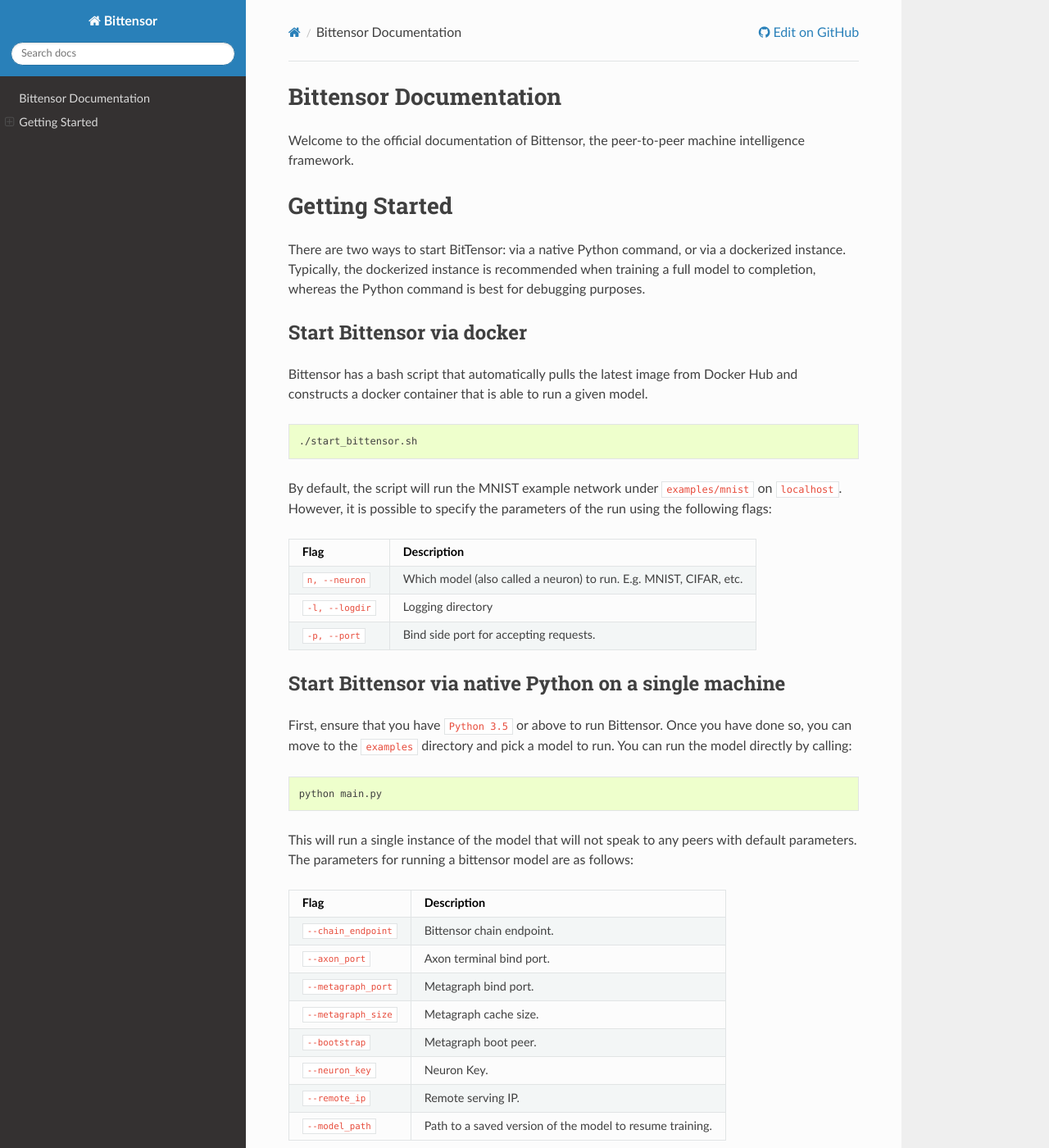
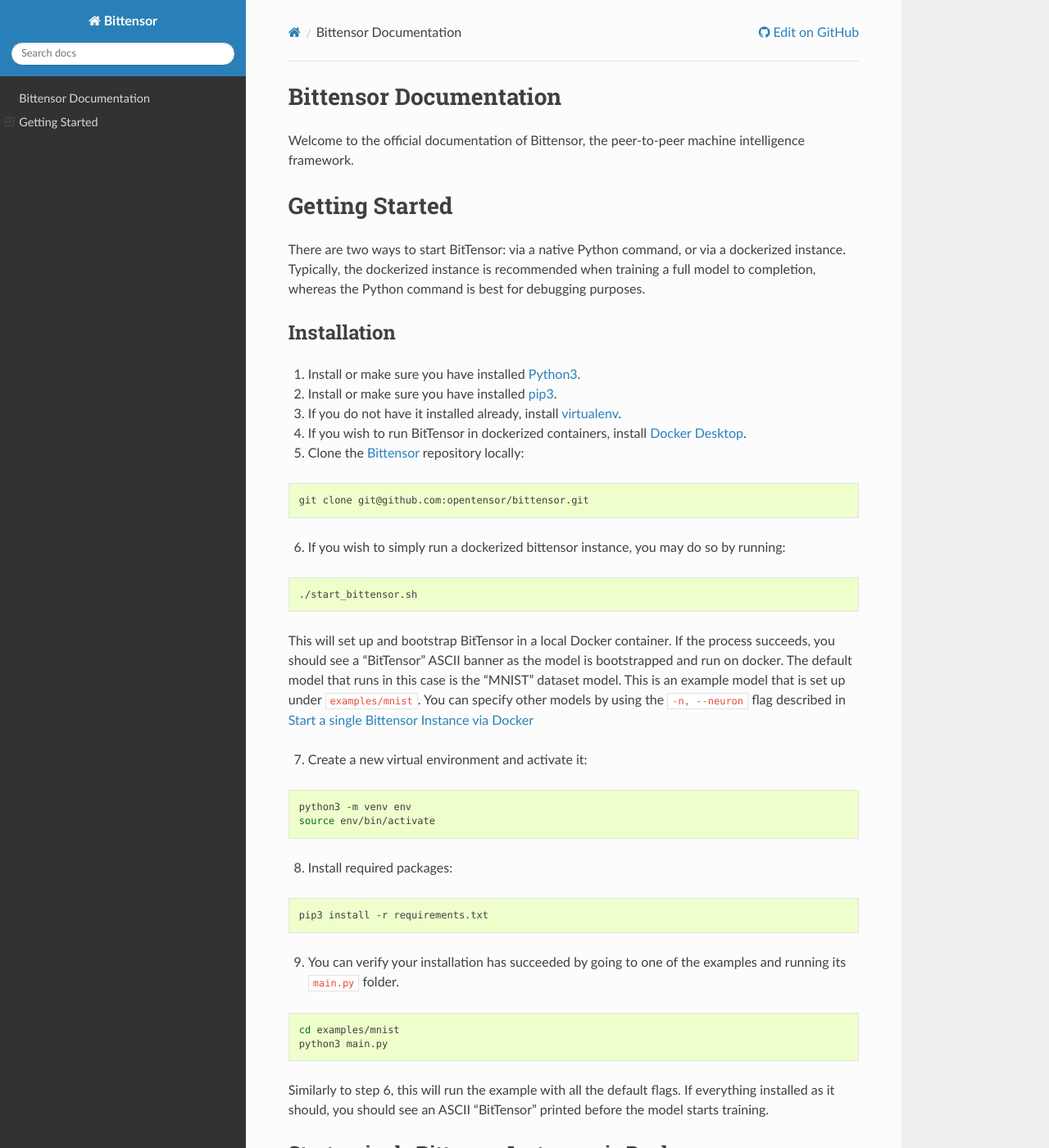
Before and after one commit to opentensor/bittensor-docs, a Sphinx documentation site: the page built from docs/index.rst, in a window 1280 px wide and 1400 px high. Shown: the whole window at 82% size. Built offline with Sphinx 7.4.7 and the Read the Docs theme 2.0.0, drawn with Linux system fonts in a browser that asks for light colours; some of the changed text lies outside the part shown.

Commit message:
Added installation instructions

```diff
--- a/docs/index.rst
+++ b/docs/index.rst
@@ -18,28 +18,88 @@
 There are two ways to start BitTensor: via a native Python command, or via a dockerized instance. Typically, the dockerized instance is recommended
 when training a full model to completion, whereas the Python command is best for debugging purposes.
 
-Start Bittensor via docker
----------------------------
+Installation
+-------------
 
-Bittensor has a bash script that automatically pulls the latest image from Docker Hub
-and constructs a docker container that is able to run a given model.
+1. Install or make sure you have installed `Python3 <https://www.python.org/downloads/>`_.
+2. Install or make sure you have installed `pip3 <https://pip.pypa.io/en/stable/installing/>`_.
+3.  If you do not have it installed already, install `virtualenv <https://packaging.python.org/guides/installing-using-pip-and-virtual-environments/#installing-virtualenv>`_.
+4. If you wish to run BitTensor in dockerized containers, install `Docker Desktop`_.
+
+   .. _`Docker Desktop`: https://www.docker.com/products/docker-desktop
+
+5. Clone the `Bittensor <https://github.com/opentensor/bittensor>`_ repository locally:
+
+.. code-block:: Bash
+
+   git clone git@github.com:opentensor/bittensor.git
+
+6. If you wish to simply run a dockerized bittensor instance, you may do so by running:
 
 .. code-block:: Bash
 
    ./start_bittensor.sh
 
-By default, the script will run the MNIST example network under :code:`examples/mnist` on :code:`localhost`.
-However, it is possible to specify the parameters of the run using the following flags:
+This will set up and bootstrap BitTensor in a local Docker container. If the process succeeds,
+you should see a "BitTensor" ASCII banner as the model is bootstrapped and run on docker. The default model that runs in this case is the "MNIST" dataset model.
+This is an example model that is set up under :code:`examples/mnist`. You can specify other models by using the :code:`-n, --neuron` flag described in :ref:`single bittensor`
 
-====================   ====================================================================
+7. Create a new virtual environment and activate it:
+
+.. code-block:: Bash
+
+   python3 -m venv env
+   source env/bin/activate
+
+8. Install required packages:
+
+.. code-block:: Bash
+
+   pip3 install -r requirements.txt
+
+9. You can verify your installation has succeeded by going to one of the examples and running its :code:`main.py` folder.
+
+.. code-block:: Bash
+
+   cd examples/mnist
+   python3 main.py
+
+Similarly to step 6, this will run the example with all the default flags. If everything installed as it should,
+you should see an ASCII "BitTensor" printed before the model starts training.
+
+.. _single bittensor:
+
+Start a single Bittensor Instance via Docker
+--------------------------------------------
+
+Bittensor contains a bash script (:code:`start_bittensor.sh`) that automatically pulls the latest image from Docker Hub
+and constructs a docker container that is able to run a given model. The parameters of :code:`start_bittensor.sh` are summarized as follows:
+
+=============================   ====================================================================
    Flag                           Description
-====================   ====================================================================
-:code:`n, --neuron`     Which model (also called a neuron) to run. E.g. MNIST, CIFAR, etc.
-:code:`-l, --logdir`    Logging directory
-:code:`-p, --port`      Bind side port for accepting requests.
-====================   ====================================================================
+=============================   ====================================================================
+:code:`-n, --neuron`             Which model (or "neuron") to run in :code:`examples/`. E.g. :code:`mnist`, :code:`cifar`, :code:`bert`, etc.
+:code:`-l, --logdir`             Logging directory
+:code:`-p, --port`               Bind side port for accepting requests.
+:code:`-c, --chain_endpoint`     Bittensor chain endpoint.
+:code:`-a, --axon_port`          Axon terminal bind port.
+:code:`-m, --metagraph_port`     Metagraph bind port.
+:code:`-s, --metagraph_size`     Metagraph cache size.
+:code:`-b, --bootstrap`          Metagraph boot peer.
+:code:`-k, --neuron_key`         Neuron Key.
+:code:`-r, --remote_ip`          Remote serving IP.
+:code:`-mp, --model_path`        Path to a saved version of the model to resume training.
+=============================   ====================================================================
 
-Start Bittensor via native Python on a single machine
+To start a dockerized version of a model, simply run the following:
+
+.. code-block:: Bash
+
+   ./start_bittensor.sh
+
+This will utilize the default values for all of the above command line arguments and run the network under :code:`examples/mnist` on :code:`localhost`.
+
+Start a Single Bittensor Instance via native Python
 -------------------------------------------------------
 
 First, ensure that you have :code:`Python 3.5` or above to run Bittensor. Once you have done so, you can move to the
@@ -80,3 +140,12 @@
    python main.py --bootstrap '0.0.0.0:8120'
 
 This will run another instance of the model that will communicate with the first model and they will begin to share knowledge with each other.
+
+Start Multiple Bittensor Instances via Docker
+-----------------------------------------------
+The advantage bittensor is that it allows for *knowledge sharing* between models training together. This not only allows for more efficient training,
+but also increases the possibilities for us to develop resilient generalist models, as opposed to narrow specialists.
+
+Let's dive into how we can test running two models at the same time that can share knowledge with each other as they train. BitTensor utilizes
+`gRPC <https://grpc.io/>`_ communication to send `PIL <http://www.pythonware.com/products/pil/>`_ data, tensors,
+and gradients across the wire from one model to another model (also called a "peer").
```
Also changed, not shown: 6 other files.
